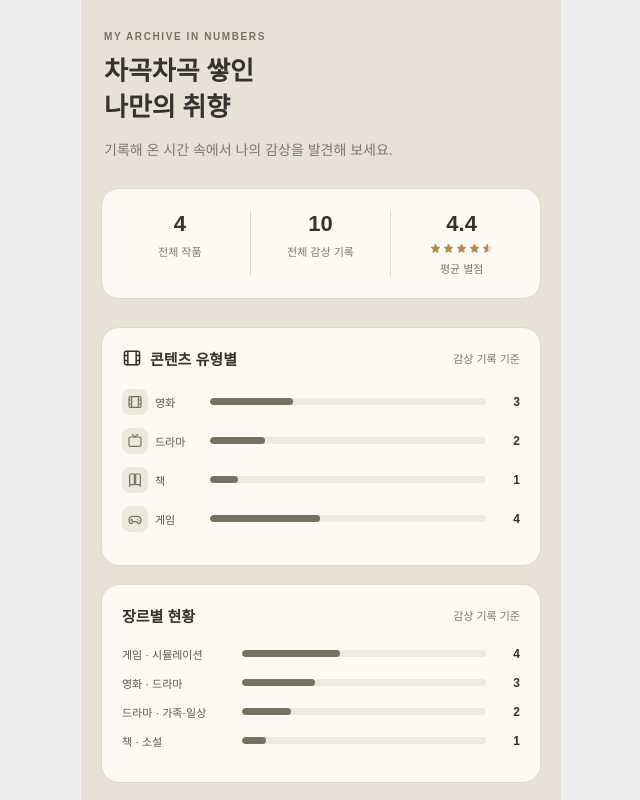
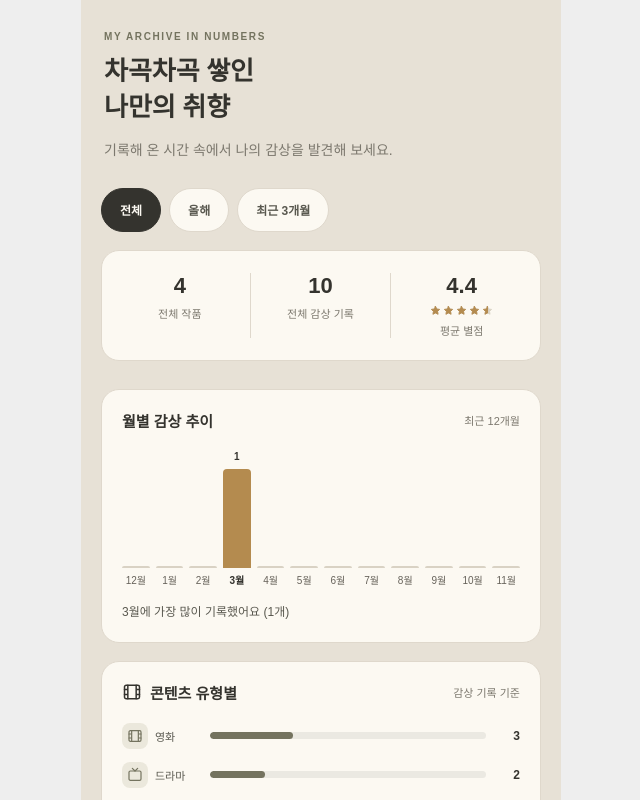
Before and after one commit to newuser1002-bot/my-archive, a React (Vite) app: page /stats in a window 1280 px wide. Shown: the top 800 px of the page, without its empty margins (319-959 px from the left). Built offline with nearby package versions, Linux system fonts and the light colour scheme; a web font is replaced by a local one.

Commit message:
feat: 통계 기간 필터와 월별 감상 추이 추가 (refs #8)

```diff
--- a/src/pages/stats/Stats.css
+++ b/src/pages/stats/Stats.css
@@ -18,6 +18,26 @@
   color: #34332e;
 }
 .stats-intro p { margin: 0; color: #7c786e; font-size: 14px; line-height: 1.7; }
+
+/* 기간 선택 버튼 */
+.stats-filter { display: flex; gap: 8px; margin: 0 20px 18px; }
+.stats-filter button {
+  min-height: 44px;
+  padding: 0 18px;
+  border: 1px solid #dfd8cc;
+  border-radius: 99px;
+  background: #fcf9f2;
+  color: #59584f;
+  font-size: 12px;
+  font-weight: 700;
+  cursor: pointer;
+}
+.stats-filter button[aria-pressed="true"] {
+  border-color: #34332e;
+  background: #34332e;
+  color: #fcf9f2;
+}
+.stats-filter button:focus-visible { outline: 2px solid #b48b4f; outline-offset: 2px; }
 
 .stats-summary {
   display: grid;
@@ -78,6 +98,33 @@
 }
 .stats-bar-row > b { text-align: right; font-size: 12px; color: #34332e; }
 
+/* 월별 감상 추이 그래프: 막대 높이는 화면(Stats.jsx)에서 px로 지정한다 */
+.month-chart {
+  display: flex;
+  align-items: flex-end;
+  justify-content: space-around;
+  gap: 6px;
+  height: 136px;
+}
+.month-col {
+  flex: 1 1 0;
+  max-width: 40px;
+  height: 100%;
+  display: flex;
+  flex-direction: column;
+  align-items: center;
+  justify-content: flex-end;
+  gap: 4px;
+}
+.month-count { min-height: 14px; color: #59584f; font-size: 10px; }
+.month-bar { width: 100%; border-radius: 4px 4px 0 0; background: #74735f; }
+.month-bar.is-empty { background: #d9d2c4; }
+.month-label { color: #66625a; font-size: 10px; white-space: nowrap; }
+.month-col.is-peak .month-count,
+.month-col.is-peak .month-label { color: #34332e; font-weight: 700; }
+.month-col.is-peak .month-bar { background: #b48b4f; }
+.month-insight { margin: 16px 0 0; color: #59584f; font-size: 12px; line-height: 1.6; }
+
 .stats-note { margin: 0 20px; }
 .stats-note p { margin: 0; color: #59584f; font-size: 13px; line-height: 1.7; }
 .stats-note strong { display: block; margin-bottom: 4px; color: #34332e; }
--- a/src/pages/stats/Stats.jsx
+++ b/src/pages/stats/Stats.jsx
@@ -1,12 +1,12 @@
 // 통계 화면 (/stats) - D 담당
-// 공통 저장소(useBArchive)에서 works, reviews를 읽어 요약·유형별·장르별 통계를 보여준다.
-import { useMemo } from 'react';
+// 공통 저장소(useBArchive)에서 works, reviews를 읽어 기간별 요약·월별 추이·유형별·장르별 통계를 보여준다.
+import { useMemo, useState } from 'react';
 import { Link } from 'react-router-dom';
 import { useBArchive } from '../b-shared/archiveContext';
 import RecordIcon from '../b-shared/RecordIcon';
 import Card from '../../components/Card';
 import StarRating from '../../components/StarRating';
-import { calcStats } from './statsModel';
+import { PERIODS, calcMonthly, calcStats, filterByPeriod } from './statsModel';
 import './Stats.css';
 
 function Intro() {
@@ -23,17 +23,34 @@ export default function Stats() {
   const archive = useBArchive();
   const works = archive?.works;
   const reviews = archive?.reviews;
-  const stats = useMemo(() => (works && reviews ? calcStats(works, reviews) : null), [works, reviews]);
+  // 선택한 기간. 바꾸면 아래 계산이 다시 실행되어 화면 전체가 바뀐다.
+  const [period, setPeriod] = useState('all');
+  // 화면을 연 시점을 기준으로 '올해'와 '최근 3개월'을 계산한다.
+  const [now] = useState(() => new Date());
+
+  const view = useMemo(() => {
+    if (!works || !reviews) return null;
+    const total = calcStats(works, reviews).reviewCount;
+    const inPeriod = filterByPeriod(reviews, period, now);
+    // 기간을 고르면 그 기간에 기록한 작품만 '작품 수'로 센다.
+    const workIds = new Set(inPeriod.map(review => review.workId));
+    const periodWorks = period === 'all' ? works : works.filter(work => workIds.has(work.id));
+    return {
+      total,
+      stats: calcStats(periodWorks, inPeriod),
+      monthly: calcMonthly(works, reviews, period, now),
+    };
+  }, [works, reviews, period, now]);
 
   if (!archive || archive.isLoading) {
     return <main className="stats-page"><Intro /><p className="stats-message">통계를 불러오는 중이에요.</p></main>;
   }
 
-  if (archive.error && !stats?.reviewCount) {
+  if (archive.error && !view?.total) {
     return <main className="stats-page"><Intro /><p className="stats-message">{archive.error}</p></main>;
   }
 
-  if (!stats || stats.reviewCount === 0) {
+  if (!view || view.total === 0) {
     return (
       <main className="stats-page">
         <Intro />
@@ -45,19 +62,61 @@ export default function Stats() {
     );
   }
 
+  const { stats, monthly } = view;
+  const prefix = period === 'all' ? '전체 ' : '';
+  const monthlyNote = period === 'year' ? `${now.getFullYear()}년` : period === '3months' ? '최근 3개월' : '최근 12개월';
+
   return (
     <main className="stats-page">
       <Intro />
 
+      <div className="stats-filter" role="group" aria-label="기간 선택">
+        {PERIODS.map(item => (
+          <button
+            key={item.value}
+            type="button"
+            aria-pressed={period === item.value}
+            onClick={() => setPeriod(item.value)}
+          >
+            {item.label}
+          </button>
+        ))}
+      </div>
+
+      {stats.reviewCount === 0 ? (
+        <p className="stats-message">이 기간에는 기록이 없어요.<br />다른 기간을 선택해 보세요.</p>
+      ) : (
+        <>
           <section className="stats-summary" aria-label="요약">
-        <div><b>{stats.workCount}</b><span>전체 작품</span></div>
-        <div><b>{stats.reviewCount}</b><span>전체 감상 기록</span></div>
+            <div><b>{stats.workCount}</b><span>{prefix}작품</span></div>
+            <div><b>{stats.reviewCount}</b><span>{prefix}감상 기록</span></div>
             <div>
               <b>{stats.average === null ? '-' : stats.average.toFixed(1)}</b>
               {stats.average !== null && <StarRating value={Math.round(stats.average * 2) / 2} size={11} showNumber={false} />}
               <span>평균 별점</span>
             </div>
           </section>
+
+          <Card title="월별 감상 추이" note={monthlyNote}>
+            <div className="month-chart" role="group" aria-label="월별 감상 기록 수">
+              {monthly.months.map(item => (
+                <div
+                  className={`month-col${monthly.peak === item ? ' is-peak' : ''}`}
+                  key={`${item.year}-${item.month}`}
+                >
+                  <span className="month-count">{item.count > 0 ? item.count : ''}</span>
+                  <span
+                    className={`month-bar${item.count === 0 ? ' is-empty' : ''}`}
+                    style={{ height: item.count > 0 ? `${Math.max(item.ratio * 100, 6)}px` : '2px' }}
+                  />
+                  <span className="month-label">{item.month}월</span>
+                </div>
+              ))}
+            </div>
+            {monthly.peak && (
+              <p className="month-insight">{monthly.peak.month}월에 가장 많이 기록했어요 ({monthly.peak.count}개)</p>
+            )}
+          </Card>
 
           <Card title="콘텐츠 유형별" note="감상 기록 기준" icon={<RecordIcon name="film" />}>
             {stats.byCategory.map(item => (
@@ -87,6 +146,8 @@ export default function Stats() {
               </p>
             </Card>
           )}
+        </>
+      )}
     </main>
   );
 }
--- a/src/pages/stats/statsModel.js
+++ b/src/pages/stats/statsModel.js
@@ -48,3 +48,63 @@ export function calcStats(works, reviews) {
     top,
   };
 }
+
+// ---- 기간 필터와 월별 집계 ----
+// 기간 값: 'all' 전체 / 'year' 올해 / '3months' 이번 달을 포함한 최근 3개월
+export const PERIODS = [
+  { value: 'all', label: '전체' },
+  { value: 'year', label: '올해' },
+  { value: '3months', label: '최근 3개월' },
+];
+
+const pad = n => String(n).padStart(2, '0');
+
+// 기준 달에서 delta개월 앞뒤의 연·월을 구한다.
+function shiftMonth(year, month, delta) {
+  const index = year * 12 + (month - 1) + delta;
+  return { year: Math.floor(index / 12), month: (index % 12) + 1 };
+}
+
+// 선택한 기간에 해당하는 기록만 남긴다.
+// now를 인자로 받아서 테스트에서 날짜를 고정할 수 있다.
+// viewedAt은 'YYYY-MM-DD' 문자열이라 문자열 비교로 날짜 순서를 알 수 있다.
+export function filterByPeriod(reviews, period, now = new Date()) {
+  const year = now.getFullYear();
+  const month = now.getMonth() + 1;
+  if (period === 'year') return reviews.filter(review => review.viewedAt.startsWith(`${year}-`));
+  if (period === '3months') {
+    const from = shiftMonth(year, month, -2);
+    const start = `${from.year}-${pad(from.month)}-01`;
+    return reviews.filter(review => review.viewedAt >= start);
+  }
+  return reviews;
+}
+
+// 월별 기록 수. 올해는 1~12월, 최근 3개월은 3칸, 전체는 최근 12개월을 보여준다.
+// ratio는 가장 많은 달을 1로 봤을 때의 비율이라 막대 높이에 바로 쓸 수 있다.
+export function calcMonthly(works, reviews, period, now = new Date()) {
+  const year = now.getFullYear();
+  const month = now.getMonth() + 1;
+  const workIds = new Set(works.map(work => work.id));
+  // 작품이 삭제되어 연결이 끊긴 기록은 여기서도 제외한다.
+  const valid = reviews.filter(review => workIds.has(review.workId));
+
+  let slots;
+  if (period === 'year') {
+    slots = Array.from({ length: 12 }, (_, i) => ({ year, month: i + 1 }));
+  } else {
+    const length = period === '3months' ? 3 : 12;
+    slots = Array.from({ length }, (_, i) => shiftMonth(year, month, i - (length - 1)));
+  }
+
+  const counts = slots.map(slot => ({
+    ...slot,
+    count: valid.filter(review => review.viewedAt.startsWith(`${slot.year}-${pad(slot.month)}-`)).length,
+  }));
+  const max = Math.max(0, ...counts.map(item => item.count));
+  const months = counts.map(item => ({ ...item, ratio: max ? item.count / max : 0 }));
+  // 가장 많이 기록한 달. 동점이면 더 최근 달을 고른다.
+  const peak = max > 0 ? months.reduce((best, item) => (item.count >= best.count ? item : best)) : null;
+
+  return { months, max, peak };
+}
```
Also changed, not shown: 1 other file (tests, documents, lock files or other folders). Lines whose indentation alone changed are shown as unchanged.
